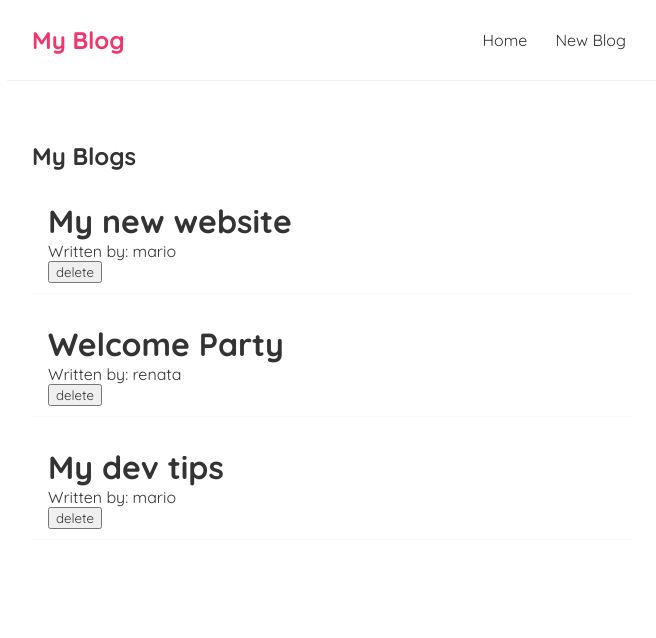
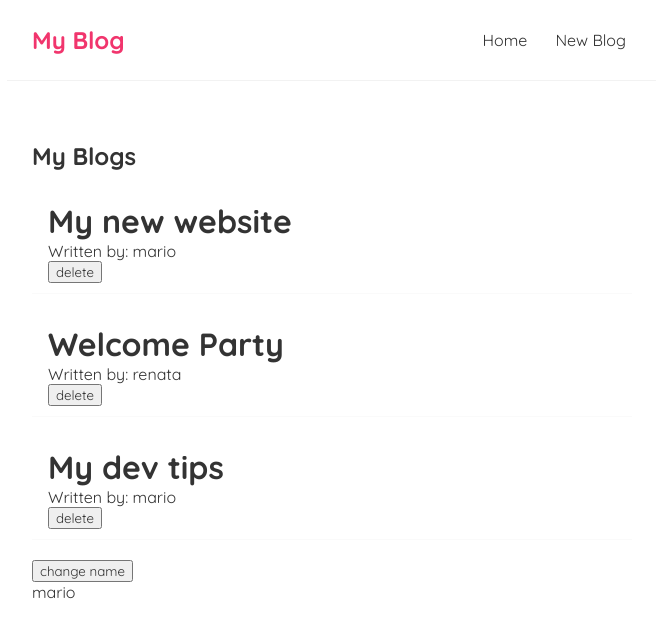
Before and after one commit to sandram92/my-blog, a React (Create React App) app: page / in a window 1280 px wide. Shown: the top 638 px of the page, without its empty margins (308-964 px from the left). Built offline with nearby package versions, Linux system fonts and the light colour scheme.

Commit message:
adding useEffect Hook

```diff
--- a/src/Home.js
+++ b/src/Home.js
@@ -1,4 +1,4 @@
-import { useState } from 'react'
+import { useState, useEffect } from 'react'
 import BlogList from './BlogList';
 
 const Home = () => {
@@ -9,15 +9,24 @@
     {title: 'My dev tips', body: 'lorem ibsum ....', author: 'mario', id:3},
   ]);
 
+  const [name, setName] = useState('mario')
+
   const handleDelete = (id)=>{
   const newBlogs = blogs.filter(blog=>blog.id !== id)
   setBlogs(newBlogs)
   }
 
+  useEffect(() => {
+    console.log('useEffect')
+    console.log(name)
+  },[name]);
+
     return (
         <div className="home">
 
         <BlogList blogs={blogs} title ={'My Blogs'}handleDelete={handleDelete}/>
+        <button onClick={()=> setName('luigi')}>change name</button>
+        <p>{name}</p>
         </div>
 
       );
```
